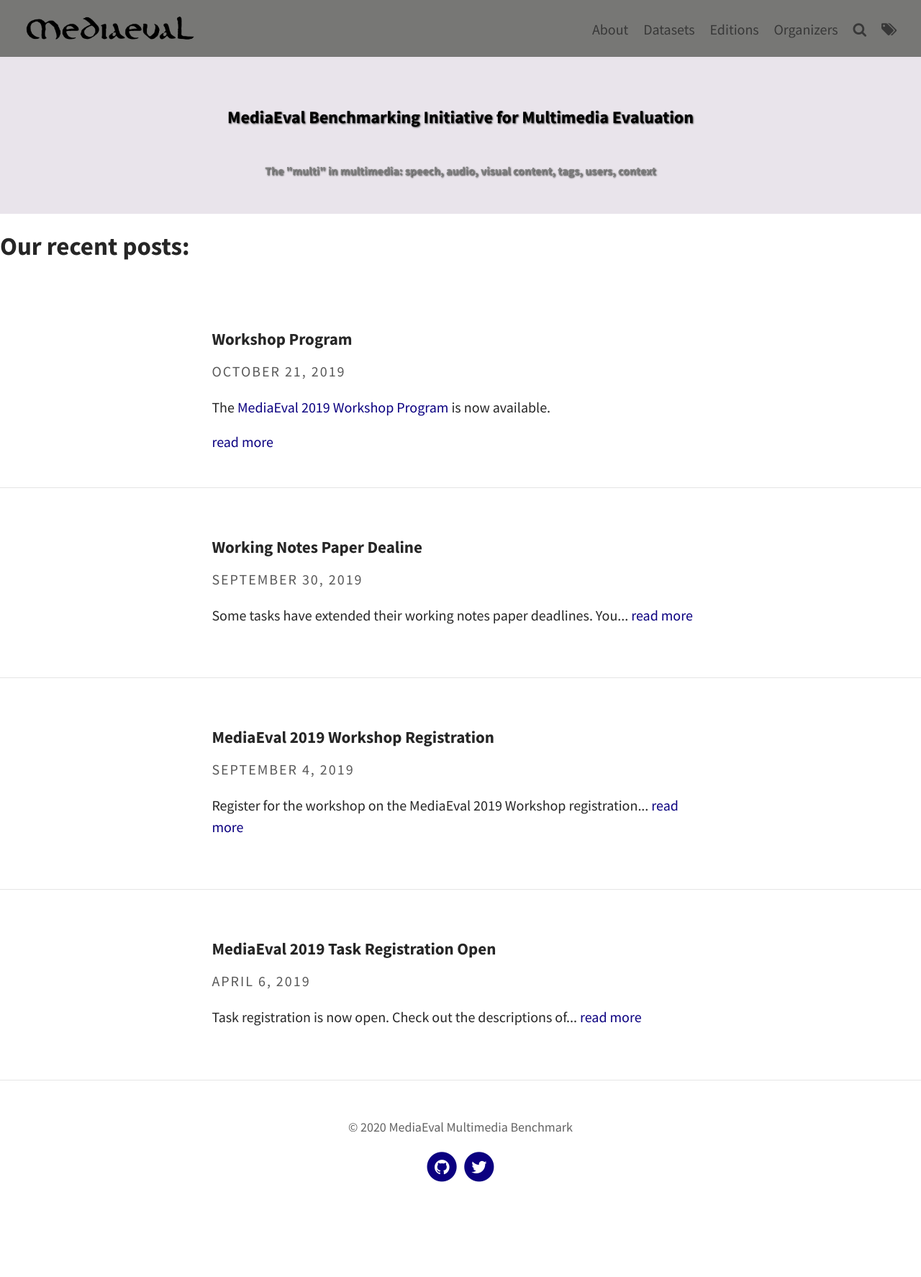
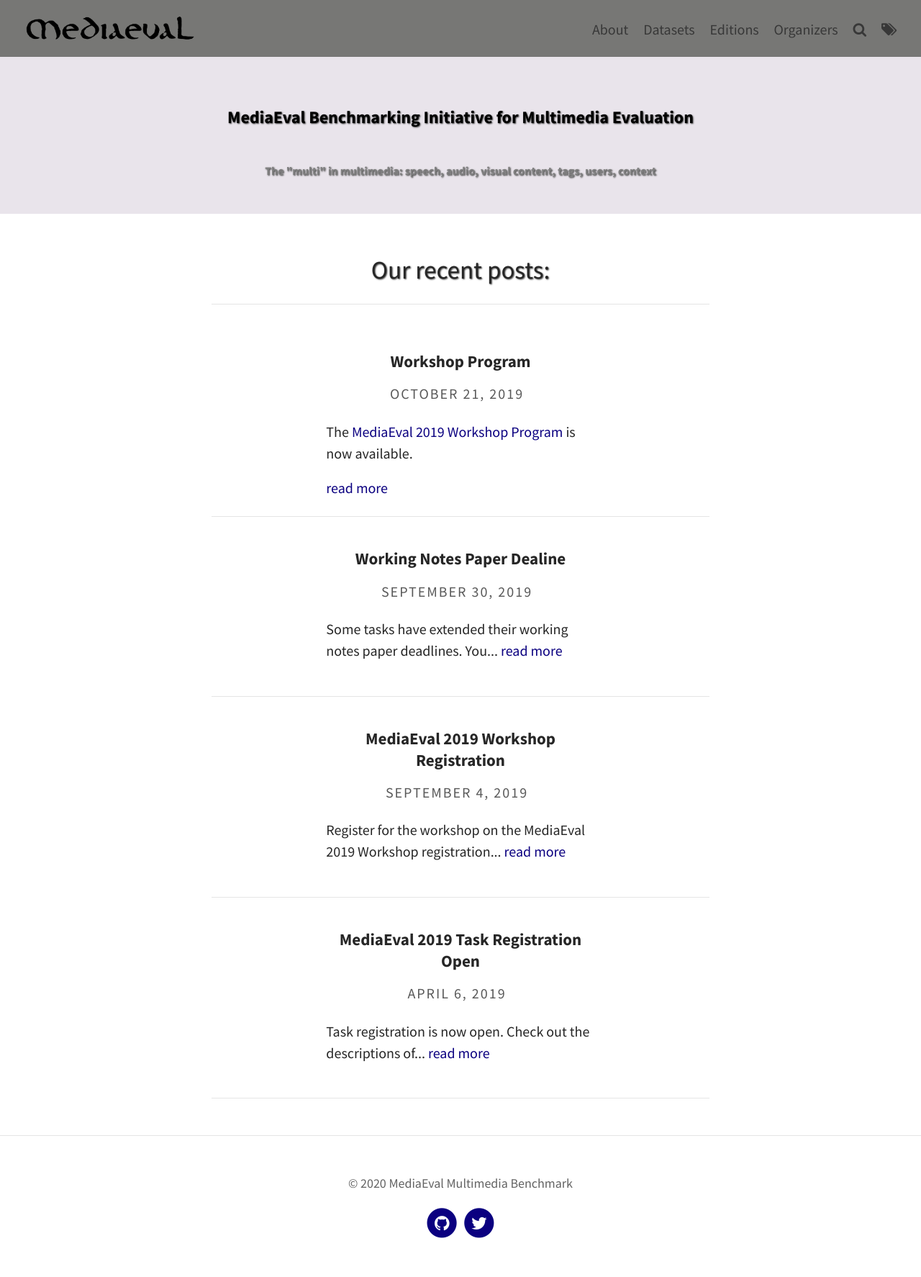
Before and after one commit to multimediaeval/multimediaeval.github.io, a Jekyll site: the page built from index.html, in a window 1280 px wide. Shown: the whole page at 72% size. Built offline with Jekyll 4.4.1, drawn with Linux system fonts in a browser that asks for light colours; the list of posts is cut into pages by our own code; before the commit the page ends 1696 px from its top, so only the background shows below that.

Commit message:
add article section for post to be centralized and same for <hr \>

```diff
--- a/_layouts/home.html
+++ b/_layouts/home.html
@@ -2,14 +2,28 @@
 layout: default
 ---
 
+
 <div class="home">
-  {% if site.theme_settings.header_text %}
-  <div id="main" class="call-out">
+{% if site.theme_settings.header_text %}
+    <div id="main" class="call-out">
     <h1> {{ site.theme_settings.header_text }} </h1>
-  </div>
-  {% endif %}
+    </div>
+{% endif %}
+</div>
 
-  <h2> Our recent posts: </h2>
+<article {% if page.feature-img %}class="feature-image"{% endif %}>
+
+    <h2 class="subtitle" align="center">Our recent posts: </h2>
+
+    <hr />
+    <section class="post-content" align="left">
+    {% if page.bootstrap %}
+        <div class="bootstrap-iso">
+    {% endif %}
     {% include blog.html %}
+    {% if page.bootstrap %}
+        </div>
+    {% endif %}
+    </section>
 
-</div>
+</article>
```
